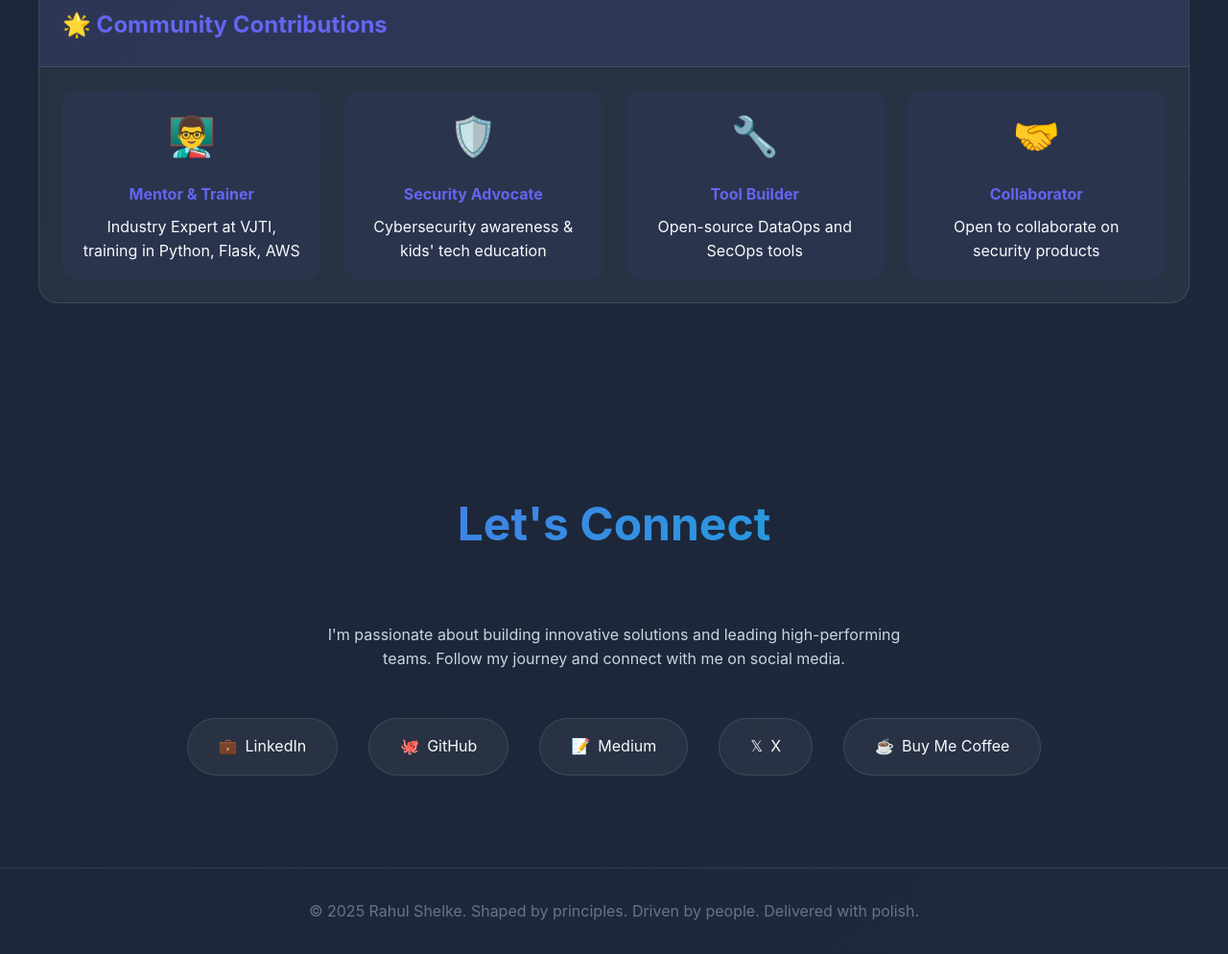
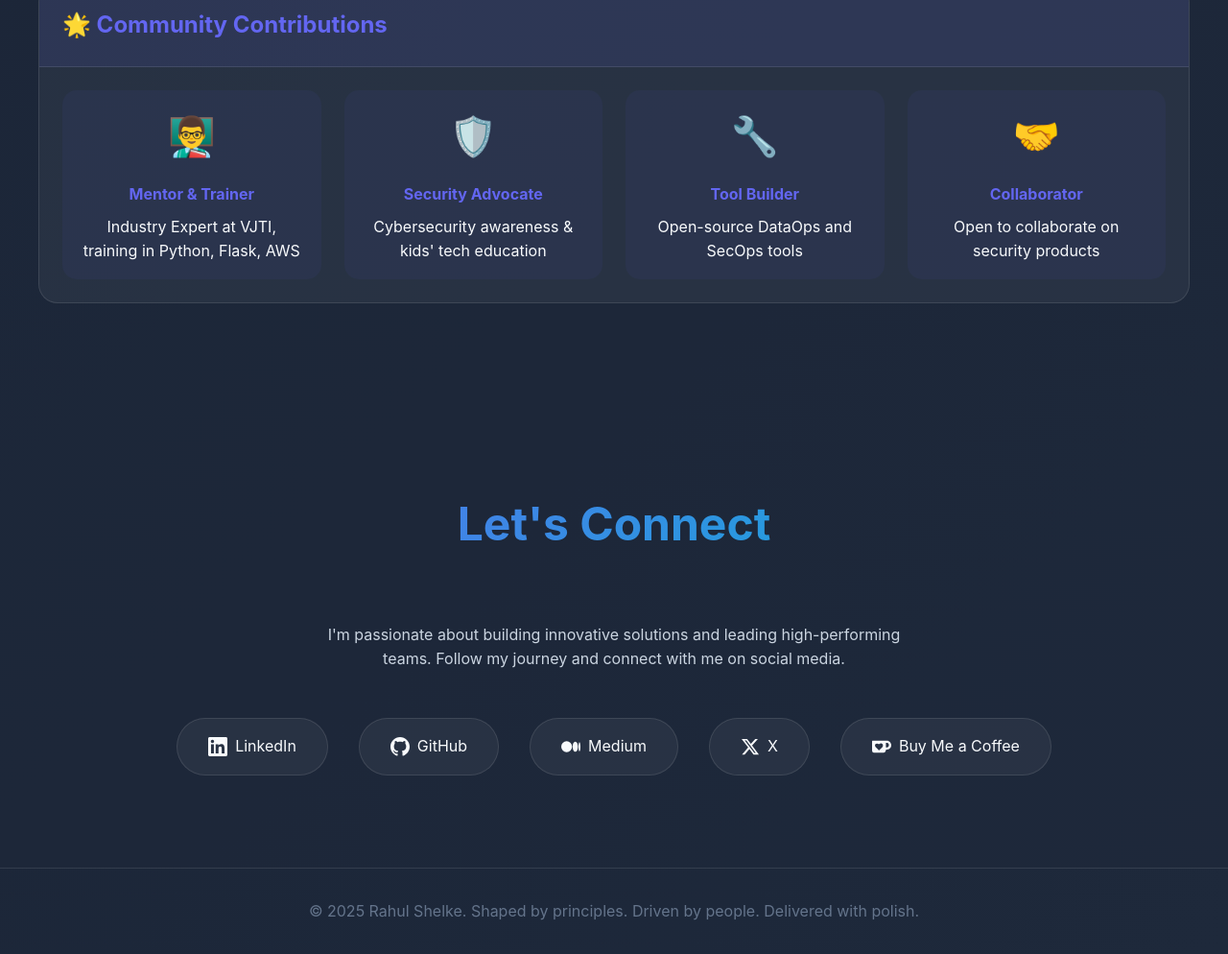
Before and after one commit to shelkesays/rahulshelke.com, a plain HTML site: page index.html in a window 1280 px wide. Shown: the part 8222-9216 px from the top of the page at 96% size. Drawn offline with Linux system fonts and the light colour scheme.

Commit message:
Adding svg for all the contact me serctions

```diff
--- a/index.html
+++ b/index.html
@@ -532,24 +532,34 @@
         </p>
         <div class="contact-links">
             <a href="https://www.linkedin.com/in/shelkerahul" target="_blank" class="contact-link">
-                <span>💼</span>
+                <svg width="24" height="24" viewBox="0 0 24 24" fill="currentColor" xmlns="http://www.w3.org/2000/svg">
+                    <path d="M20.447 20.452h-3.554v-5.569c0-1.328-.027-3.037-1.852-3.037-1.853 0-2.136 1.445-2.136 2.939v5.667H9.351V9h3.414v1.561h.046c.477-.9 1.637-1.85 3.37-1.85 3.601 0 4.267 2.37 4.267 5.455v6.286zM5.337 7.433c-1.144 0-2.063-.926-2.063-2.065 0-1.138.92-2.063 2.063-2.063 1.14 0 2.064.925 2.064 2.063 0 1.139-.925 2.065-2.064 2.065zm1.782 13.019H3.555V9h3.564v11.452zM22.225 0H1.771C.792 0 0 .774 0 1.729v20.542C0 23.227.792 24 1.771 24h20.451C23.2 24 24 23.227 24 22.271V1.729C24 .774 23.2 0 22.222 0h.003z"/>
+                </svg>
                 <span>LinkedIn</span>
             </a>
             <a href="https://github.com/shelkesays" target="_blank" class="contact-link">
-                <span>🐙</span>
+                <svg width="24" height="24" viewBox="0 0 24 24" fill="currentColor" xmlns="http://www.w3.org/2000/svg">
+                    <path d="M12 0c-6.626 0-12 5.373-12 12 0 5.302 3.438 9.8 8.207 11.387.599.111.793-.261.793-.577v-2.234c-3.338.726-4.033-1.416-4.033-1.416-.546-1.387-1.333-1.756-1.333-1.756-1.089-.745.083-.729.083-.729 1.205.084 1.839 1.237 1.839 1.237 1.07 1.834 2.807 1.304 3.492.997.107-.775.418-1.305.762-1.604-2.665-.305-5.467-1.334-5.467-5.931 0-1.311.469-2.381 1.236-3.221-.124-.303-.535-1.524.117-3.176 0 0 1.008-.322 3.301 1.23.957-.266 1.983-.399 3.003-.404 1.02.005 2.047.138 3.006.404 2.291-1.552 3.297-1.23 3.297-1.23.653 1.653.242 2.874.118 3.176.77.84 1.235 1.911 1.235 3.221 0 4.609-2.807 5.624-5.479 5.921.43.372.823 1.102.823 2.222v3.293c0 .319.192.694.801.576 4.765-1.589 8.199-6.086 8.199-11.386 0-6.627-5.373-12-12-12z"/>
+                </svg>
                 <span>GitHub</span>
             </a>
             <a href="https://medium.com/@shelkesays" target="_blank" class="contact-link">
-                <span>📝</span>
+                <svg width="24" height="24" viewBox="0 0 24 24" fill="currentColor" xmlns="http://www.w3.org/2000/svg">
+                    <path d="M13.54 12a6.8 6.8 0 01-6.77 6.82A6.8 6.8 0 010 12a6.8 6.8 0 016.77-6.82A6.8 6.8 0 0113.54 12zM20.96 12c0 3.54-1.51 6.42-3.38 6.42-1.87 0-3.39-2.88-3.39-6.42s1.52-6.42 3.39-6.42 3.38 2.88 3.38 6.42M24 12c0 3.17-.53 5.75-1.19 5.75-.66 0-1.19-2.58-1.19-5.75s.53-5.75 1.19-5.75C23.47 6.25 24 8.83 24 12z"/>
+                </svg>
                 <span>Medium</span>
             </a>
             <a href="https://x.com/shelkesays" target="_blank" class="contact-link">
-                <span>𝕏</span>
+                <svg width="24" height="24" viewBox="0 0 24 24" fill="currentColor" xmlns="http://www.w3.org/2000/svg">
+                    <path d="M18.244 2.25h3.308l-7.227 8.26 8.502 11.24H16.17l-5.214-6.817L4.99 21.75H1.68l7.73-8.835L1.254 2.25H8.08l4.713 6.231zm-1.161 17.52h1.833L7.084 4.126H5.117z"/>
+                </svg>
                 <span>X</span>
             </a>
             <a href="https://ko-fi.com/shelkesays" target="_blank" class="contact-link">
-                <span>☕</span>
-                <span>Buy Me Coffee</span>
+                <svg width="24" height="24" viewBox="0 0 24 24" fill="currentColor" xmlns="http://www.w3.org/2000/svg">
+                    <path d="M23.881 8.948c-.773-4.085-4.859-4.593-4.859-4.593H.723c-.604 0-.679.798-.679.798s-.082 7.324-.022 11.822c.164 2.424 2.586 2.672 2.586 2.672s8.267-.023 11.966-.049c2.438-.426 2.683-2.566 2.658-3.734 4.352.24 7.422-2.831 6.649-6.916zm-11.062 3.511c-1.246 1.453-4.011 3.976-4.011 3.976s-.121.119-.31.023c-.076-.057-.108-.09-.108-.09-.443-.441-3.368-3.049-4.034-3.954-.709-.965-1.041-2.7-.091-3.71.951-1.01 3.005-1.086 4.363.407 0 0 1.565-1.782 3.468-.963 1.904.82 1.832 3.011.723 4.311zm6.173.478c-.928.116-1.682.028-1.682.028V7.284h1.77s1.971.551 1.971 2.638c0 1.913-.985 2.667-2.059 3.015z"/>
+                </svg>
+                <span>Buy Me a Coffee</span>
             </a>
         </div>
     </section>
--- a/styles.css
+++ b/styles.css
@@ -863,6 +863,19 @@ nav.scrolled {
     box-shadow: 0 10px 30px rgba(99, 102, 241, 0.3);
 }
 
+
+.contact-link svg {
+    width: 20px;
+    height: 20px;
+    fill: currentColor; /* Inherits the link's text color */
+    transition: fill 0.3s ease;
+}
+
+/* Optional: Add hover effect */
+.contact-link:hover svg {
+    fill: #cfdde6; /* LinkedIn blue on hover, adjust as needed */
+}
+
 /* =============================================
    FOOTER
    ============================================= */
```
